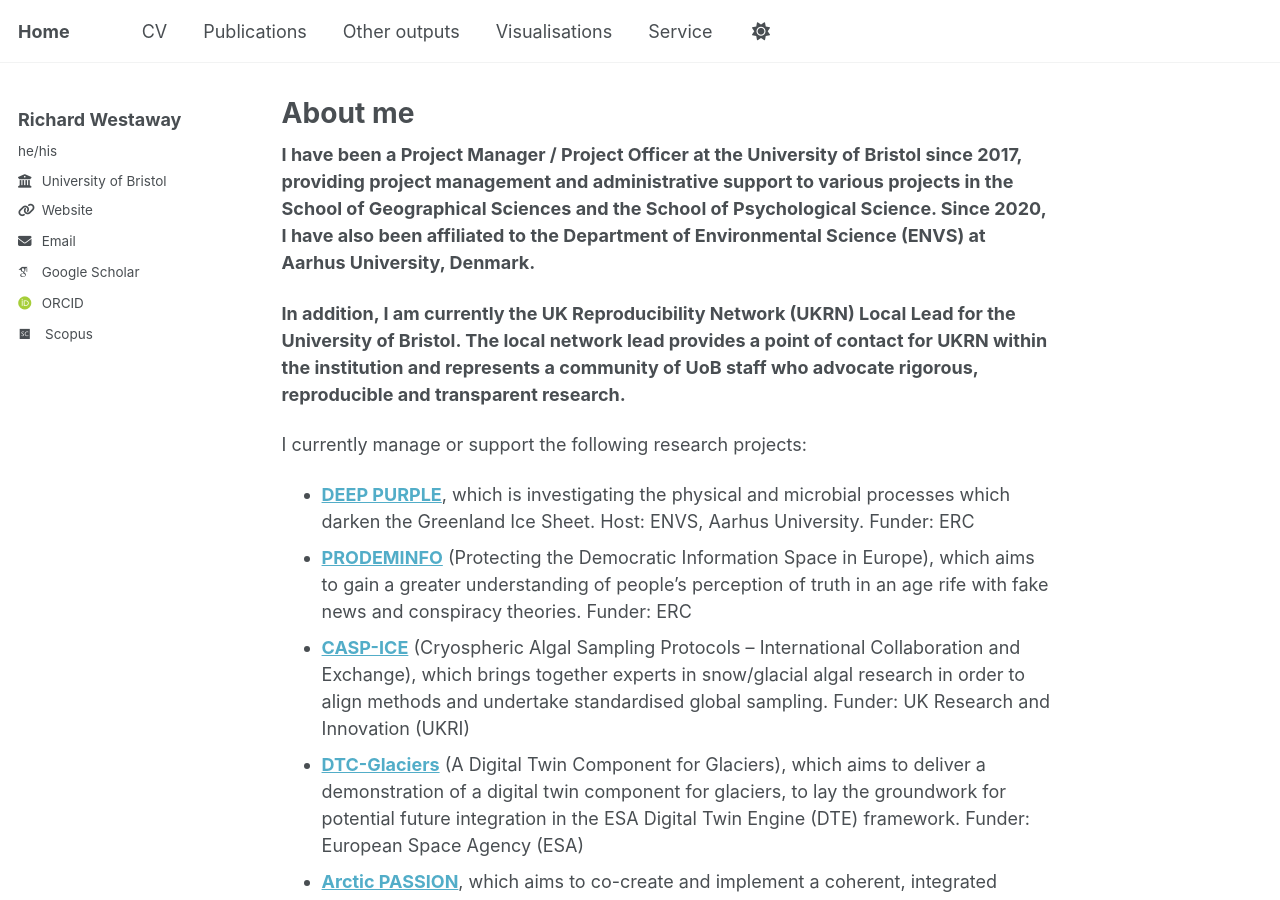
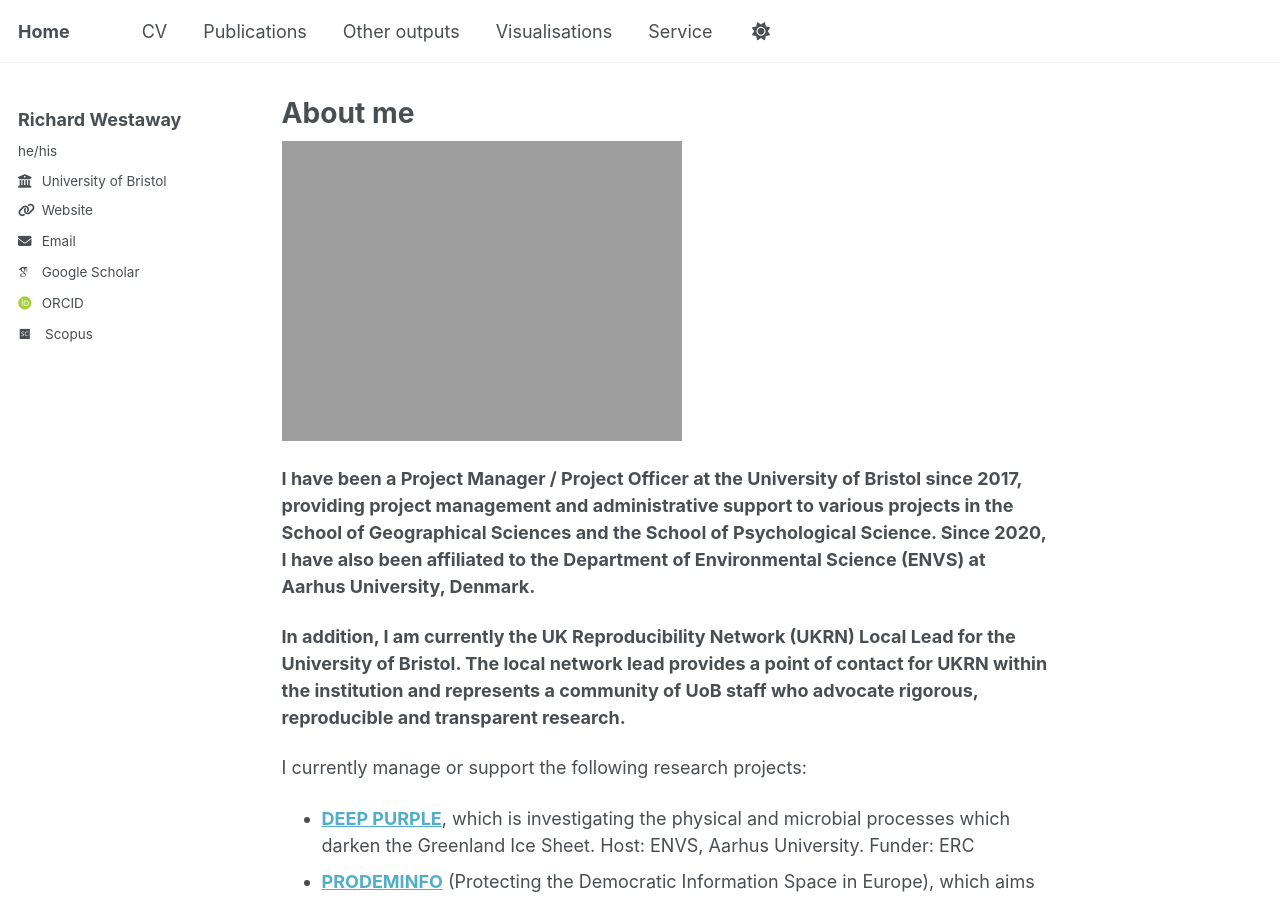
Before and after one commit to richardwestaway/richardwestaway.github.io, a Jekyll site: the page built from _pages/about.md, in a window 1280 px wide and 900 px high. Built offline with Jekyll 4.4.1, drawn with Linux system fonts in a browser that asks for light colours; some web fonts are replaced.

Commit message:
Update about.md

```diff
--- a/_pages/about.md
+++ b/_pages/about.md
@@ -6,6 +6,8 @@ redirect_from:
   - /about/
   - /about.html
 ---
+
+![Alt text](https://rwestaway.github.io/files/cropped-university-425596_19202.jpg "banner")
 
 **I have been a Project Manager / Project Officer at the University of Bristol since 2017, providing project management and administrative support to various projects in the School of Geographical Sciences and the School of Psychological Science. Since 2020, I have also been affiliated to the Department of Environmental Science (ENVS) at Aarhus University, Denmark.**
 
```
